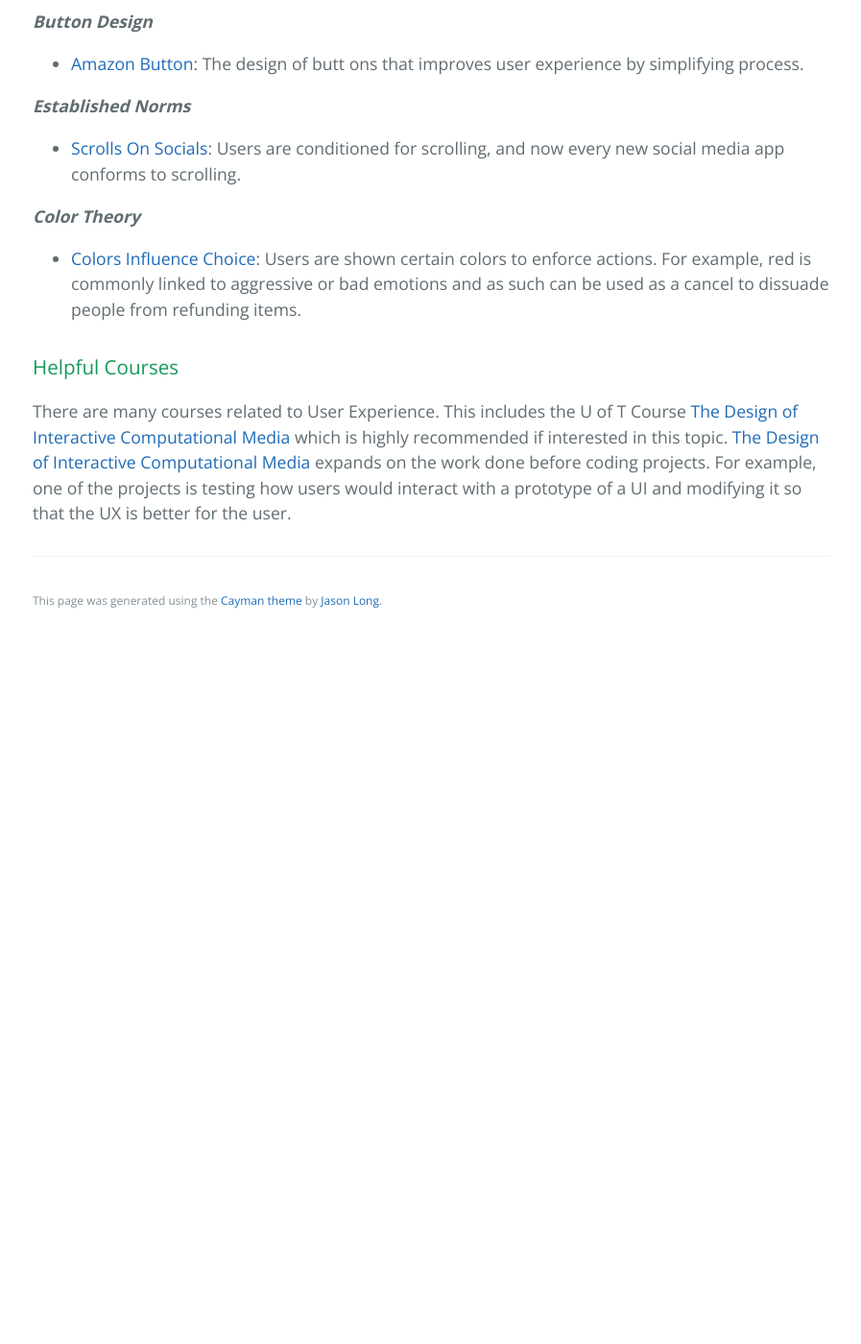
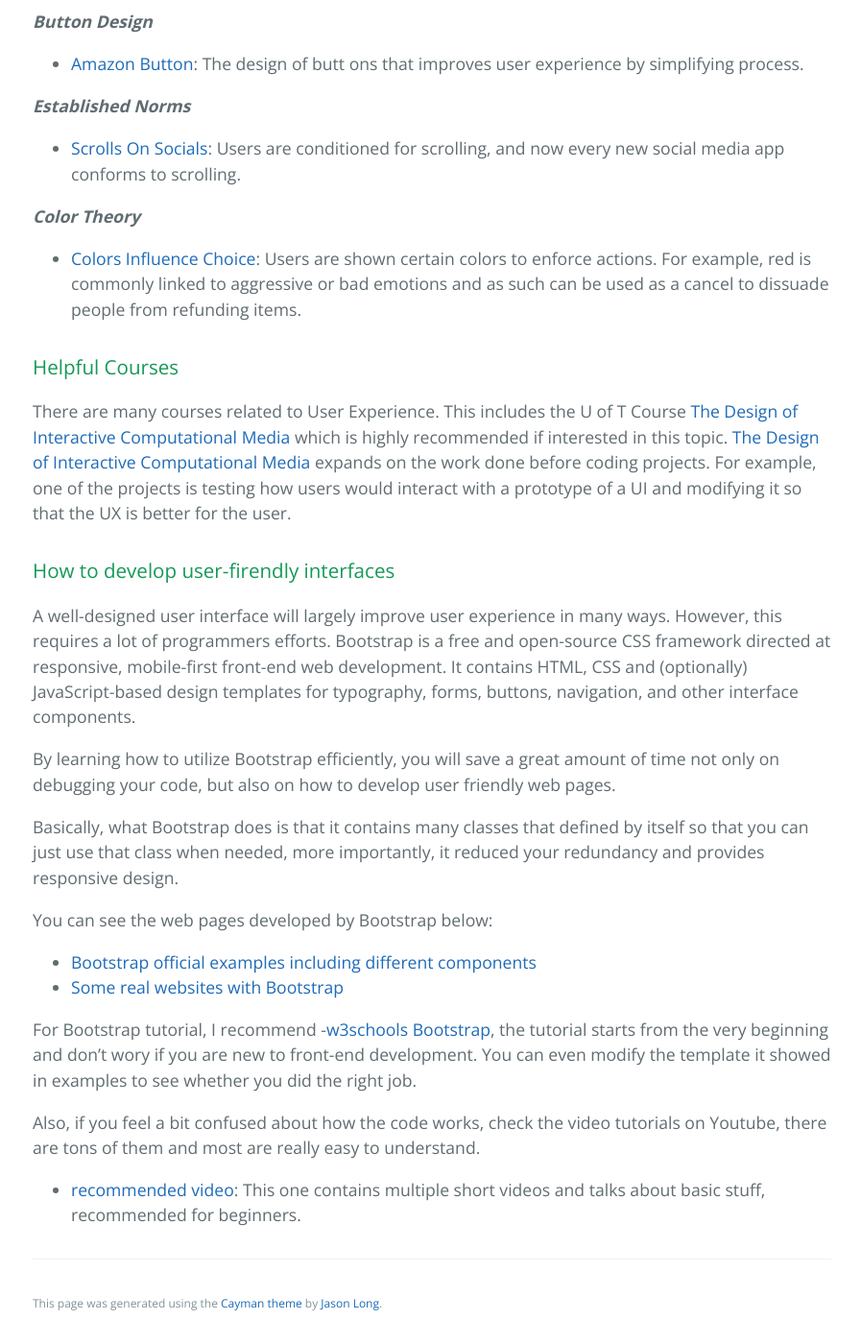
Before and after one commit to learning-software-engineering/learning-software-engineering.github.io, a Jekyll site: the page built from Topics/User_Experience.md, in a window 1280 px wide and 1400 px high, scrolled down 775 px. Shown: the whole window at 96% size, without its empty margins (190-1087 px from the left). Built offline with Jekyll 4.4.1, drawn with Linux system fonts in a browser that asks for light colours; our own code applies the rules of GitHub Pages for plain Markdown files; before the commit the page ends 1443 px from its top, so only the background shows below that.

Commit message:
User Experience.md updated, add Bootstrap summary and tutorials

```diff
--- a/Topics/User_Experience.md
+++ b/Topics/User_Experience.md
@@ -25,3 +25,21 @@ ___Color Theory___
 ### Helpful Courses
 
 There are many courses related to User Experience. This includes the U of T Course [The Design of Interactive Computational Media](https://artsci.calendar.utoronto.ca/course/csc318h1) which is highly recommended if interested in this topic. [The Design of Interactive Computational Media](https://artsci.calendar.utoronto.ca/course/csc318h1) expands on the work done before coding projects. For example, one of the projects is testing how users would interact with a prototype of a UI and modifying it so that the UX is better for the user.
+
+### How to develop user-firendly interfaces
+A well-designed user interface will largely improve user experience in many ways. However, this requires a lot of programmers efforts. Bootstrap is a free and open-source CSS framework directed at responsive, mobile-first front-end web development. It contains HTML, CSS and (optionally) JavaScript-based design templates for typography, forms, buttons, navigation, and other interface components.
+
+By learning how to utilize Bootstrap efficiently, you will save a great amount of time not only on debugging your code, but also on how to develop user friendly web pages.
+
+Basically, what Bootstrap does is that it contains many classes that defined by itself so that you can just use that class when needed, more importantly, it reduced your redundancy and provides responsive design.
+
+You can see the web pages developed by Bootstrap below:
+
+- [Bootstrap official examples including different components](https://getbootstrap.com/docs/4.0/examples/)
+- [Some real websites with Bootstrap](https://adminlte.io/blog/websites-made-with-bootstrap/)
+
+For Bootstrap tutorial, I recommend -[w3schools Bootstrap](https://www.w3schools.com/bootstrap5/), the tutorial starts from the very beginning and don't wory if you are new to front-end development.
+You can even modify the template it showed in examples to see whether you did the right job.
+
+Also, if you feel a bit confused about how the code works, check the video tutorials on Youtube, there are tons of them and most are really easy to understand.
+- [recommended video](https://www.youtube.com/watch?v=O_9u1P5YjVc&list=PL4cUxeGkcC9joIM91nLzd_qaH_AimmdAR): This one contains multiple short videos and talks about basic stuff, recommended for beginners.
```
